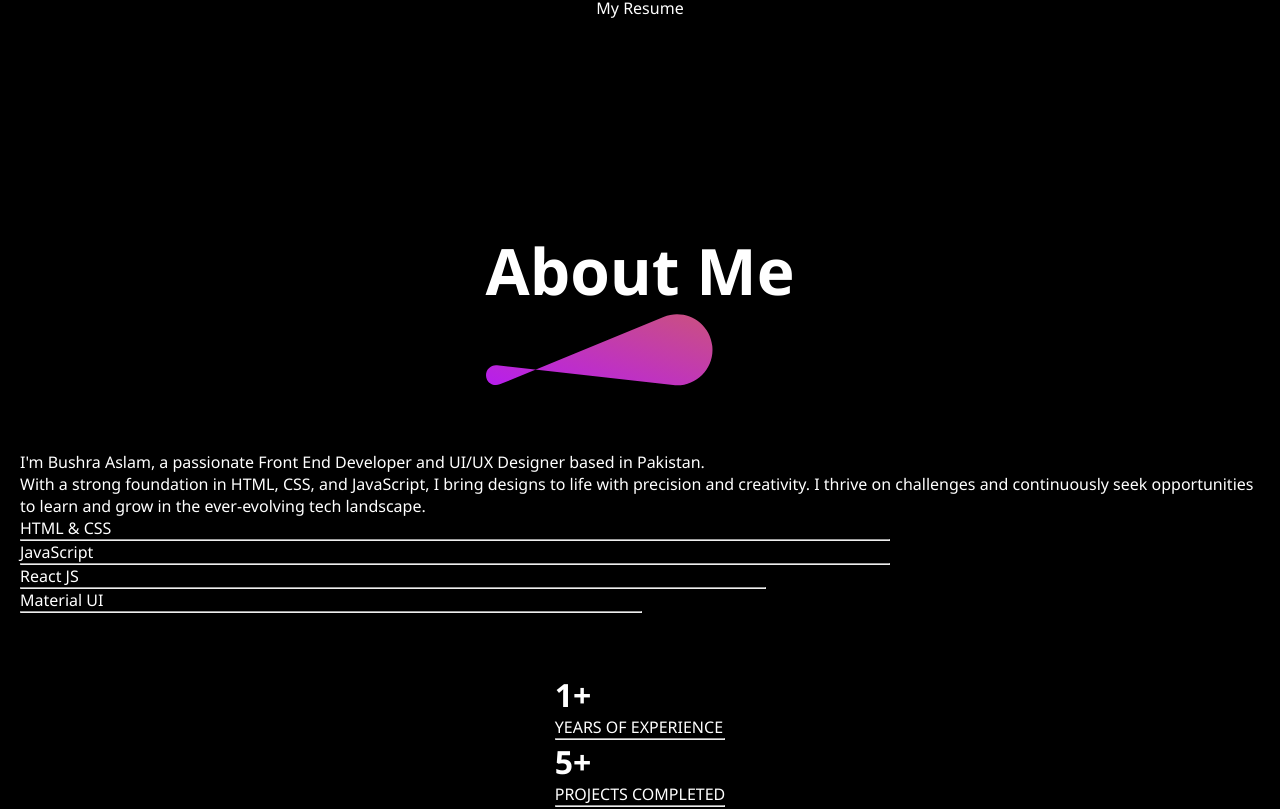
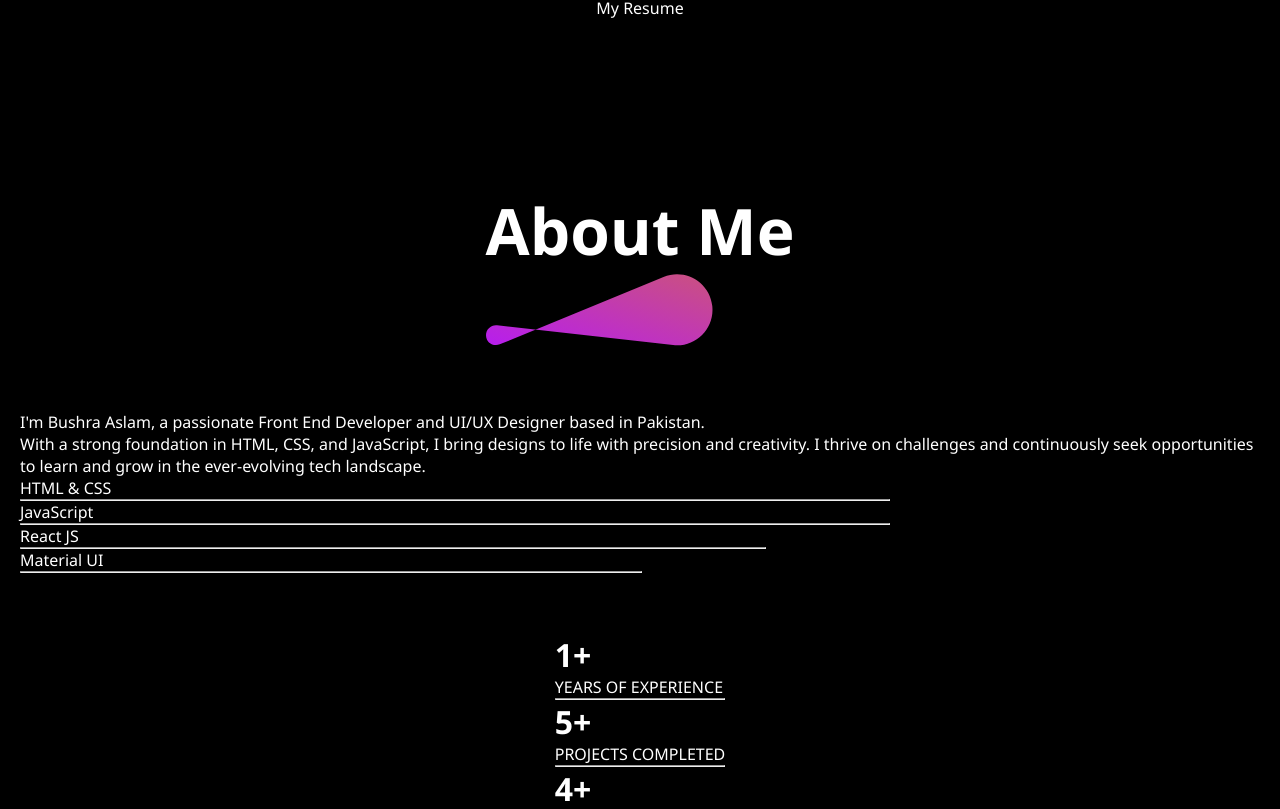
Before and after one commit to BushraAslam501/Portfolio, a React (Vite) app: page / in a window 1280 px wide. Shown: the part 3080-3889 px from the top of the page. Built offline with nearby package versions, Linux system fonts and the light colour scheme.

Commit message:
Updated CSS spacing between Hero and About components

```diff
--- a/src/components/About/About.css
+++ b/src/components/About/About.css
@@ -1,6 +1,5 @@
 .about {
   display: flex;
-  margin-top: 40px;
   flex-direction: column;
   align-items: center;
   gap: 60px;
--- a/src/components/Hero/Hero.css
+++ b/src/components/Hero/Hero.css
@@ -7,7 +7,6 @@
   min-height: 100vh;
   padding: 100px 20px 0;
   text-align: center;
-  margin-bottom: 40px;
 }
 
 .hero img {
```
